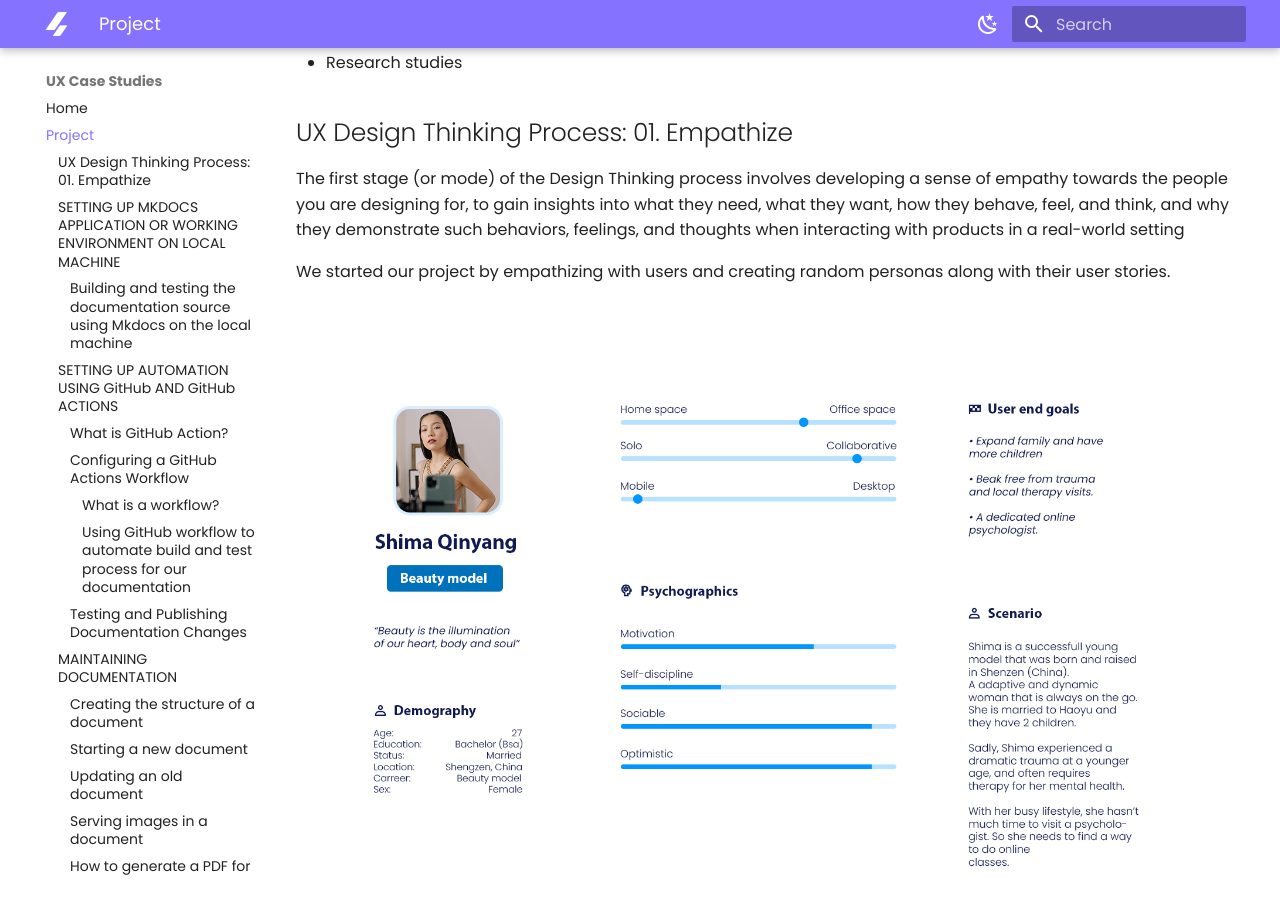
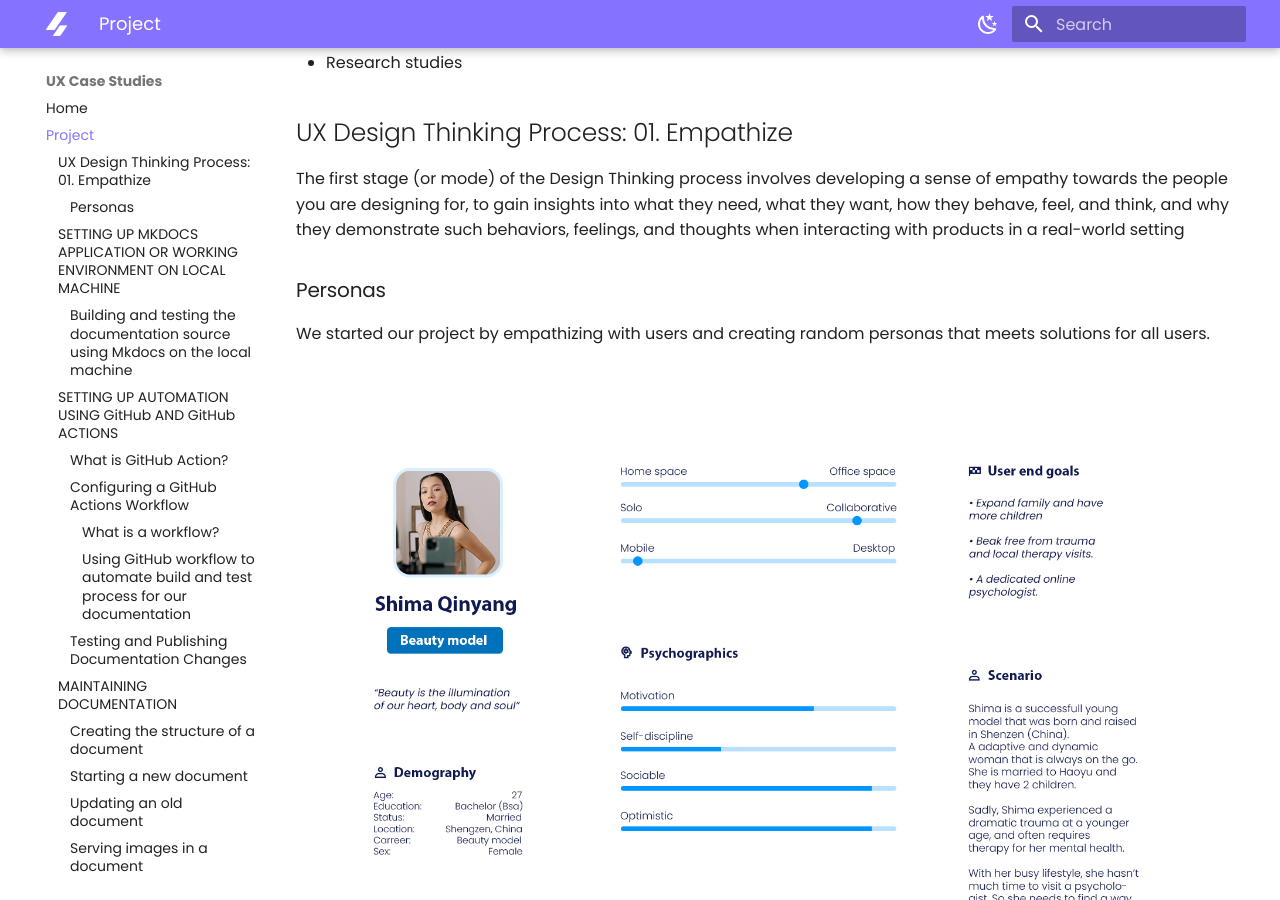
Before and after one commit to divstackio/docs-study, an MkDocs documentation site: the page built from docs/project.md, in a window 1280 px wide and 900 px high, scrolled down 474 px. Built offline with MkDocs 1.6.1 and Material for MkDocs 9.7.7, drawn with Linux system fonts in a browser that asks for light colours.

Commit message:
Update project.md

```diff
--- a/docs/project.md
+++ b/docs/project.md
@@ -22,8 +22,10 @@ Solution: Medipath is a responsive and accessible app that offers medical soluti
 
 The first stage (or mode) of the Design Thinking process involves developing a sense of empathy towards the people you are designing for, to gain insights into what they need, what they want, how they behave, feel, and think, and why they demonstrate such behaviors, feelings, and thoughts when interacting with products in a real-world setting
 
-We started our project by empathizing with users and creating random personas along with their user stories.
 
+### Personas
+
+We started our project by empathizing with users and creating random personas that meets solutions for all users.
 
 
 <img src="https://raw.githubusercontent.com/divstackio/docs-study/main/docs/img/persona001.png">
```
